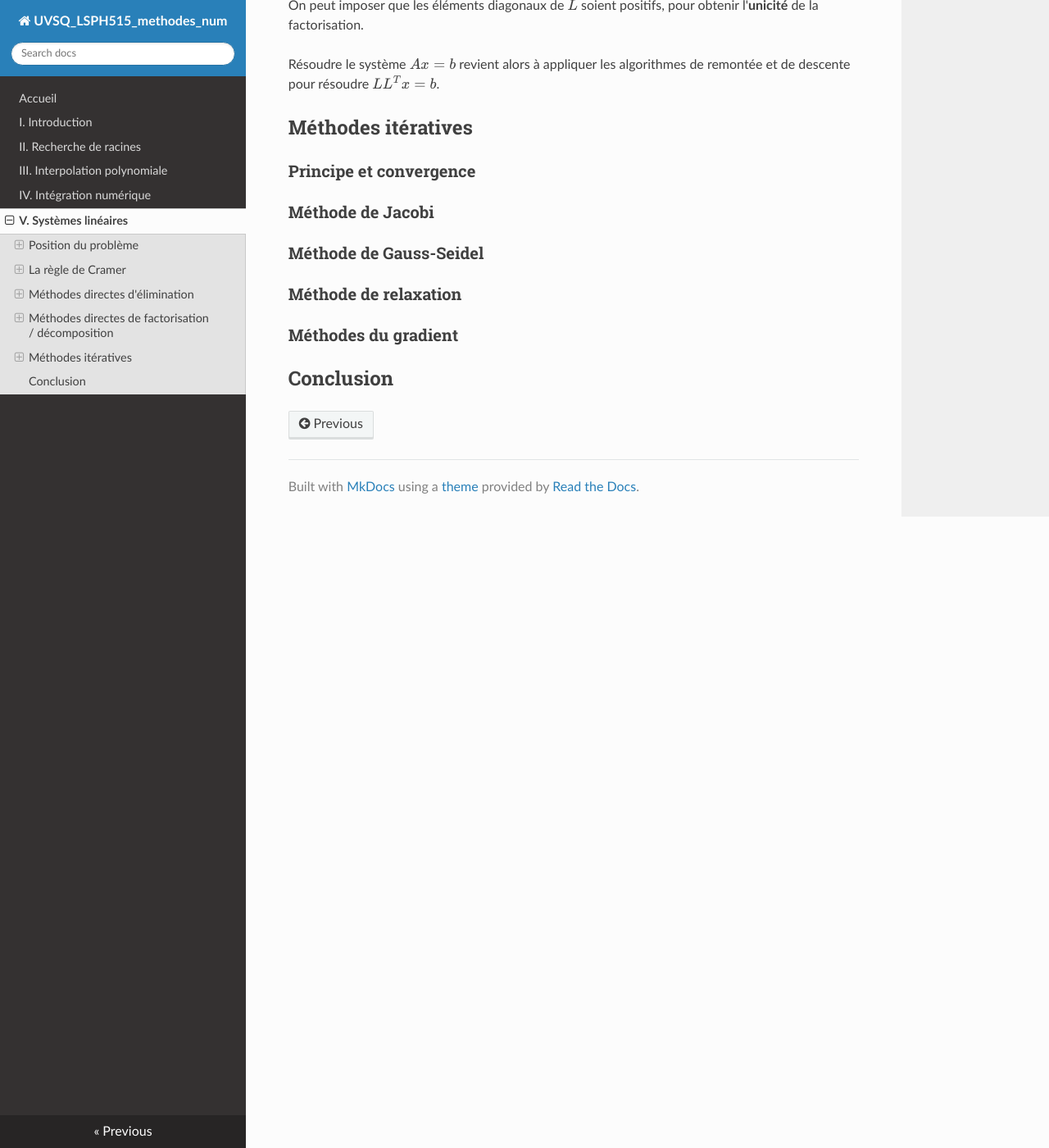
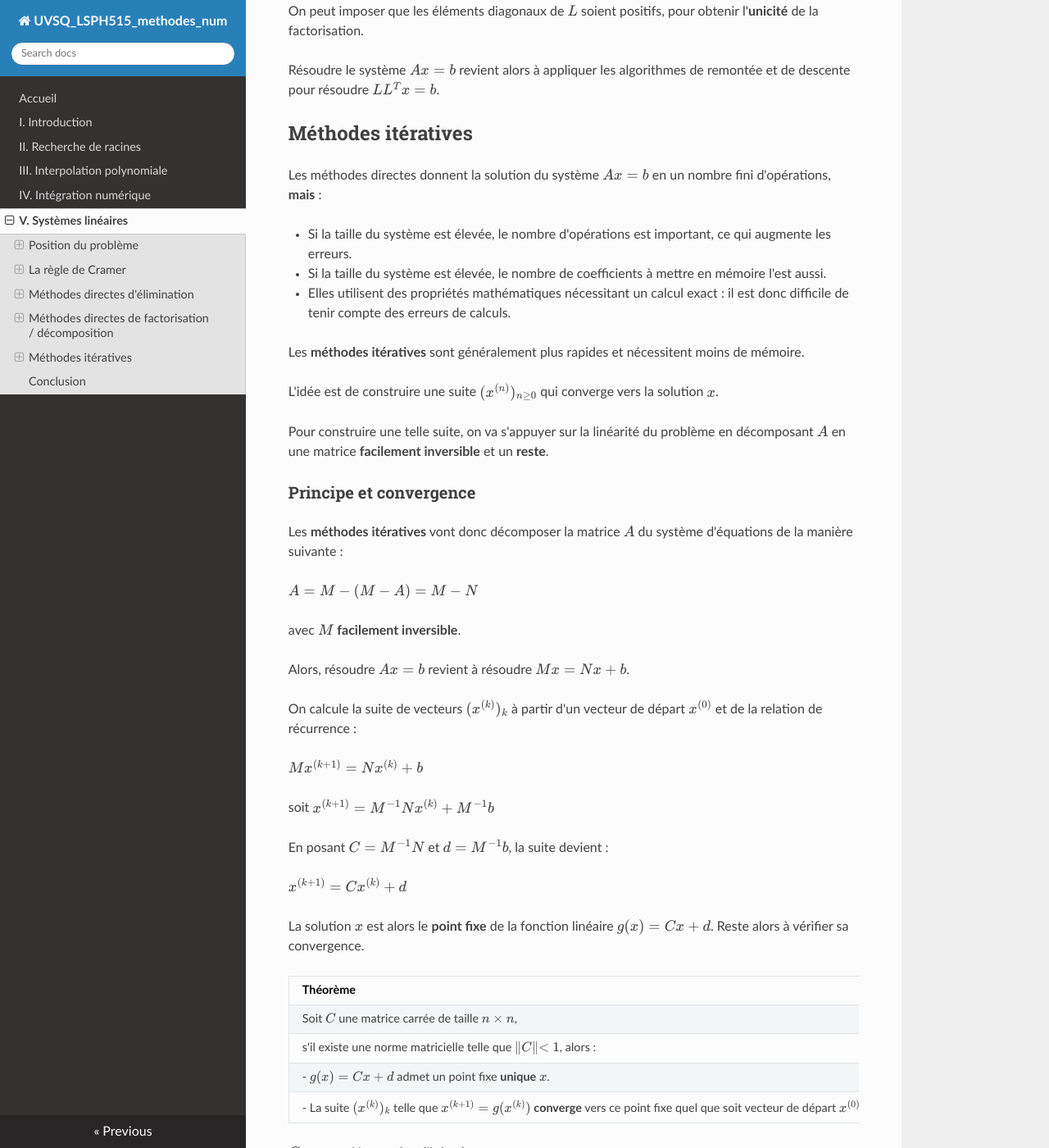
Before and after one commit to NicOudart/UVSQ_LSPH515_methodes_num, an MkDocs documentation site: the page built from docs/Chap5_Systemes_lineaires.md, in a window 1280 px wide and 1400 px high, scrolled down 38782 px. Shown: the whole window at 82% size. Built offline with MkDocs 1.6.1, drawn with Linux system fonts in a browser that asks for light colours; nearby versions of some CDN libraries; some of the changed text lies outside the part shown.

Commit message:
-Update Chapter 5 with the introduction to iterative methods.

```diff
--- a/docs/Chap5_Systemes_lineaires.md
+++ b/docs/Chap5_Systemes_lineaires.md
@@ -2074,10 +2074,82 @@ Résoudre le système $A x = b$ revient alors à appliquer les algorithmes de re
 
 ## Méthodes itératives
 
-
+Les méthodes directes donnent la solution du système $A x = b$ en un nombre fini d'opérations, **mais** :
+
+- Si la taille du système est élevée, le nombre d'opérations est important, ce qui augmente les erreurs.
+
+- Si la taille du système est élevée, le nombre de coefficients à mettre en mémoire l'est aussi.
+
+- Elles utilisent des propriétés mathématiques nécessitant un calcul exact : il est donc difficile de tenir compte des erreurs de calculs.
+
+Les **méthodes itératives** sont généralement plus rapides et nécessitent moins de mémoire.
+
+L'idée est de construire une suite $(x^{(n)})_{n \geq 0}$ qui converge vers la solution $x$.
+
+Pour construire une telle suite, on va s'appuyer sur la linéarité du problème en décomposant $A$ en une matrice **facilement inversible** et un **reste**.
 
 ### Principe et convergence
 
+Les **méthodes itératives** vont donc décomposer la matrice $A$ du système d'équations de la manière suivante :
+
+$A = M-(M-A) = M-N$
+
+avec $M$ **facilement inversible**.
+
+Alors, résoudre $A x = b$ revient à résoudre $M x = N x + b$.
+
+On calcule la suite de vecteurs $(x^{(k)})_k$ à partir d'un vecteur de départ $x^{(0)}$ et de la relation de récurrence :
+
+$M x^{(k+1)} = N x^{(k)} + b$
+
+soit $x^{(k+1)} = M^{-1} N x^{(k)} + M^{-1} b$
+
+En posant $C = M^{-1} N$ et $d = M^{-1} b$, la suite devient :
+
+$x^{(k+1)} = C x^{(k)} + d$
+
+La solution $x$ est alors le **point fixe** de la fonction linéaire $g(x) = C x + d$.
+Reste alors à vérifier sa convergence.
+
+|Théorème|
+|:-|
+|Soit $C$ une matrice carrée de taille $n \times n$,|
+|s'il existe une norme matricielle telle que $\lVert C \lVert < 1$, alors :|
+|- $g(x) = C x + d$ admet un point fixe **unique** $x$.|
+|- La suite $(x^{(k)})_k$ telle que $x^{(k+1)} = g(x^{(k)})$ **converge** vers ce point fixe quel que soit vecteur de départ $x^{(0)}$.|
+
+$C$ est appelée **matrice d'itération**.
+
+Le **vecteur d'erreur absolue** à l'itération $k$ est : $e^{(k)} = x^{(k)} - x$
+
+On en déduit que :
+
+$e^{(k)} = x^{(k)} - x = (C x^{k-1} + d) - x = C x^{(k-1)} - C x = C (x^{(k-1)} - x) = C e^{(k-1)}$
+
+d'où $e^{(k)} = C^k e^{(0)}$
+
+On peut donc majorer l'erreur de la manière suivante :
+
+$\|e^{(k)}\| \leq \|C\|^k \|e^{(0)}\|$ d'où $\lim\limits_{k \to \infty} e^{(k)} = 0$ et donc $$\lim\limits_{k \to \infty} x^{(k)} = x$.
+
+Plus $\|C\|$ est petit, moins il est nécessaire d'effectuer des itérations pour réduire l'erreur initiale d'un facteur donné.
+
+|Convergence|
+|:-|
+|Pour établir la convergence de $x^{(k+1)} = C x^{(k)} + d$,|
+|il suffit de montrer que $C$ vérifie :|
+|$\rho(C) = max_{1 \leq i \leq n} \lVert \lambda_i \lVert < 1$|
+
+Cette condition suffisante **est aussi nécessaire**, car on a toujours $\rho(C) \leq \|C\|$.
+
+On peut calculer à chaque itération le **vecteur résidu** :
+
+$r^{(k)} = b - A x^{(k)}$
+
+Voici alors 2 **critères d'arrêt** possibles :
+
+$\|r^{(k)}\| \leq \epsilon \|b\|$ ou $\|x^{(k)}-x^{(k-1)}\| \leq \epsilon \|x^{(k-1)}\|$
+
 ### Méthode de Jacobi
 
 ### Méthode de Gauss-Seidel
```
